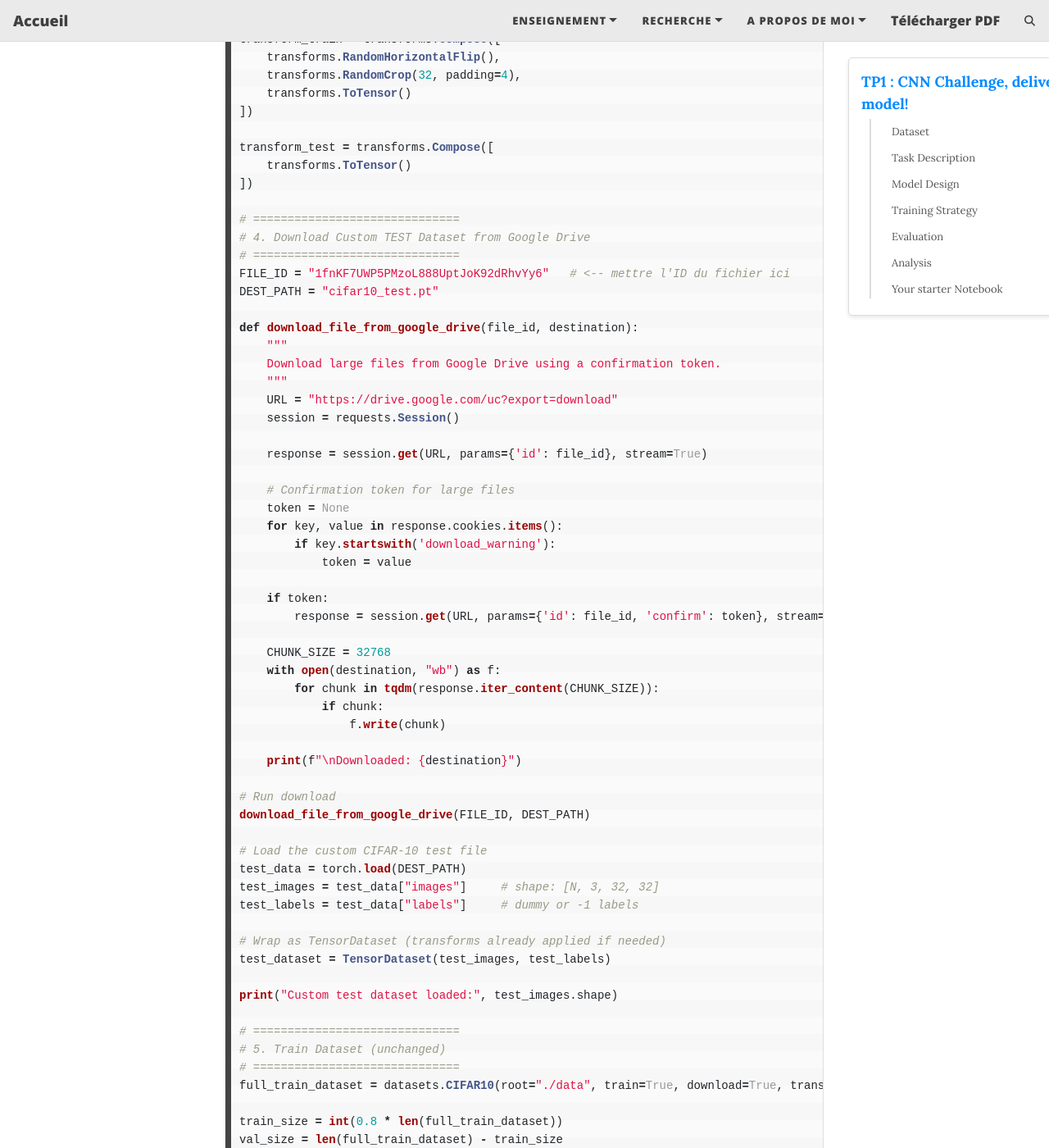
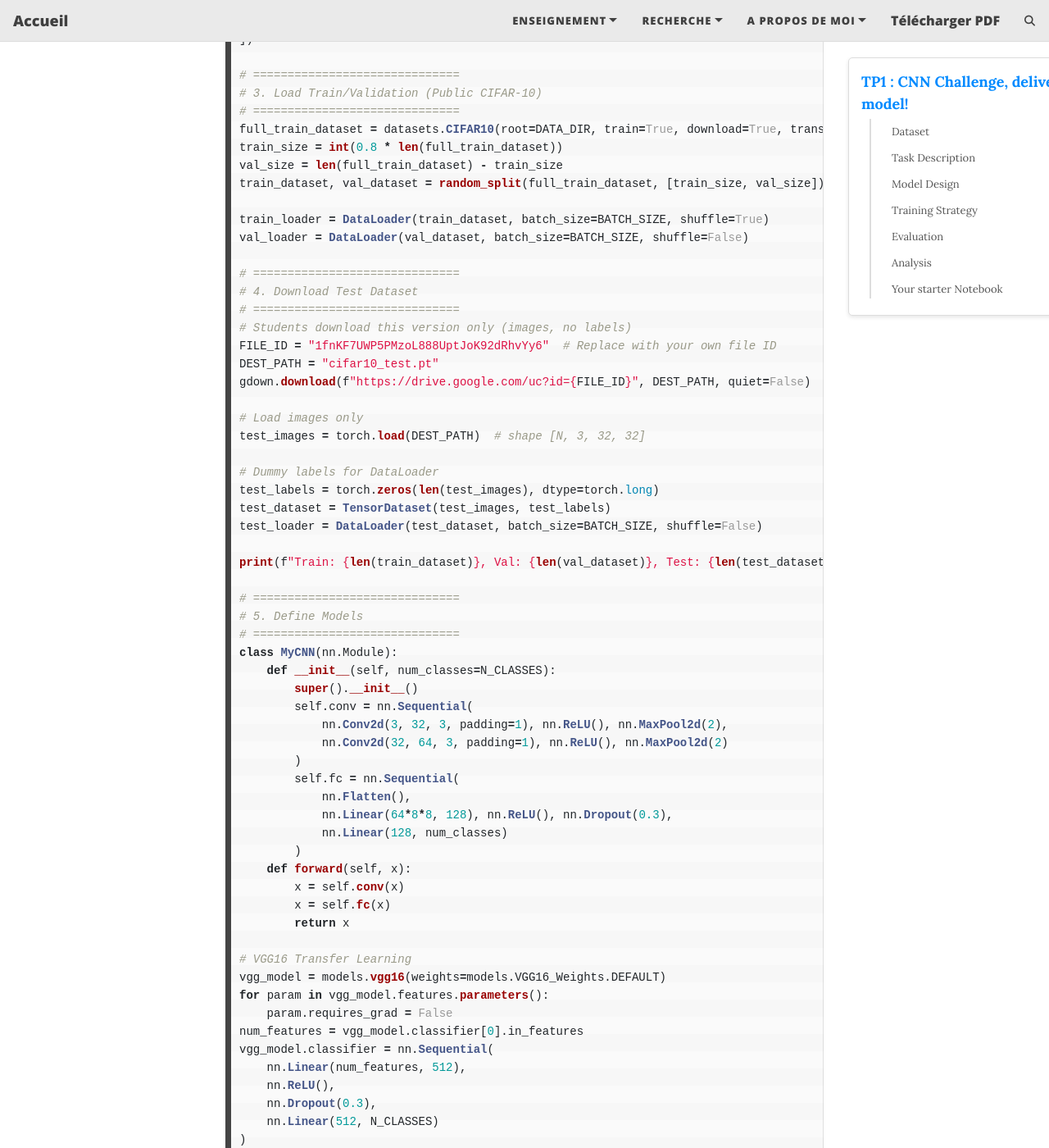
Before and after one commit to MariemZaouali/mariemzaouali.github.io, a Jekyll site: the page built from _posts/2025-11-13-genAITp1.md, in a window 1280 px wide and 1400 px high, scrolled down 2956 px. Shown: the whole window at 82% size. Built offline with Jekyll 4.4.1, drawn with Linux system fonts in a browser that asks for light colours; comment, search, counter and statistics services are not loaded; some of the changed text lies outside the part shown.

Commit message:
Update 2025-11-13-genAITp1.md

````diff
--- a/_posts/2025-11-13-genAITp1.md
+++ b/_posts/2025-11-13-genAITp1.md
@@ -62,40 +62,32 @@ Discuss your results:
 Please copy/paste your starter Notebook:
 ```python
 # ==============================
-# 0. Mount Google Drive (optional)
+# 0. Install & Imports
 # ==============================
-from google.colab import drive
+!pip install --quiet gdown
+from tqdm import tqdm, trange
 import os
-
-drive.mount('/content/drive')
-
-DATA_DIR = '/content/drive/MyDrive/CIFAR10_data'
-os.makedirs(DATA_DIR, exist_ok=True)
-print(f"Dataset will be stored in: {DATA_DIR}")
-
-# ==============================
-# 1. Imports
-# ==============================
 import torch
 import torch.nn as nn
 import torch.optim as optim
 from torch.utils.data import DataLoader, random_split, TensorDataset
 from torchvision import datasets, transforms, models
 import pandas as pd
-import requests
-from tqdm import tqdm
+import gdown
 
 # ==============================
-# 2. Hyperparameters
+# 1. Hyperparameters & Device
 # ==============================
 BATCH_SIZE = 64
 LR = 1e-3
 EPOCHS = 10
 N_CLASSES = 10
 DEVICE = "cuda" if torch.cuda.is_available() else "cpu"
+DATA_DIR = "./CIFAR10_data"
+os.makedirs(DATA_DIR, exist_ok=True)
 
 # ==============================
-# 3. Data Transforms
+# 2. Transforms
 # ==============================
 transform_train = transforms.Compose([
     transforms.RandomHorizontalFlip(),
@@ -108,67 +100,36 @@ transform_test = transforms.Compose([
 ])
 
 # ==============================
-# 4. Download Custom TEST Dataset from Google Drive
+# 3. Load Train/Validation (Public CIFAR-10)
 # ==============================
-FILE_ID = "1fnKF7UWP5PMzoL888UptJoK92dRhvYy6"   # <-- mettre l'ID du fichier ici
-DEST_PATH = "cifar10_test.pt"
-
-def download_file_from_google_drive(file_id, destination):
-    """
-    Download large files from Google Drive using a confirmation token.
-    """
-    URL = "https://drive.google.com/uc?export=download"
-    session = requests.Session()
-
-    response = session.get(URL, params={'id': file_id}, stream=True)
-
-    # Confirmation token for large files
-    token = None
-    for key, value in response.cookies.items():
-        if key.startswith('download_warning'):
-            token = value
-
-    if token:
-        response = session.get(URL, params={'id': file_id, 'confirm': token}, stream=True)
-
-    CHUNK_SIZE = 32768
-    with open(destination, "wb") as f:
-        for chunk in tqdm(response.iter_content(CHUNK_SIZE)):
-            if chunk:
-                f.write(chunk)
-
-    print(f"\nDownloaded: {destination}")
-
-# Run download
-download_file_from_google_drive(FILE_ID, DEST_PATH)
-
-# Load the custom CIFAR-10 test file
-test_data = torch.load(DEST_PATH)
-test_images = test_data["images"]     # shape: [N, 3, 32, 32]
-test_labels = test_data["labels"]     # dummy or -1 labels
-
-# Wrap as TensorDataset (transforms already applied if needed)
-test_dataset = TensorDataset(test_images, test_labels)
-
-print("Custom test dataset loaded:", test_images.shape)
-
-# ==============================
-# 5. Train Dataset (unchanged)
-# ==============================
-full_train_dataset = datasets.CIFAR10(root="./data", train=True, download=True, transform=transform_train)
-
+full_train_dataset = datasets.CIFAR10(root=DATA_DIR, train=True, download=True, transform=transform_train)
 train_size = int(0.8 * len(full_train_dataset))
 val_size = len(full_train_dataset) - train_size
 train_dataset, val_dataset = random_split(full_train_dataset, [train_size, val_size])
 
 train_loader = DataLoader(train_dataset, batch_size=BATCH_SIZE, shuffle=True)
-val_loader   = DataLoader(val_dataset, batch_size=BATCH_SIZE, shuffle=False)
-test_loader  = DataLoader(test_dataset, batch_size=BATCH_SIZE, shuffle=False)
-
-print("DataLoaders ready: train, val, test")
+val_loader = DataLoader(val_dataset, batch_size=BATCH_SIZE, shuffle=False)
 
 # ==============================
-# 6. Define Models
+# 4. Download Test Dataset
+# ==============================
+# Students download this version only (images, no labels)
+FILE_ID = "1fnKF7UWP5PMzoL888UptJoK92dRhvYy6"  # Replace with your own file ID
+DEST_PATH = "cifar10_test.pt"
+gdown.download(f"https://drive.google.com/uc?id={FILE_ID}", DEST_PATH, quiet=False)
+
+# Load images only
+test_images = torch.load(DEST_PATH)  # shape [N, 3, 32, 32]
+
+# Dummy labels for DataLoader
+test_labels = torch.zeros(len(test_images), dtype=torch.long)
+test_dataset = TensorDataset(test_images, test_labels)
+test_loader = DataLoader(test_dataset, batch_size=BATCH_SIZE, shuffle=False)
+
+print(f"Train: {len(train_dataset)}, Val: {len(val_dataset)}, Test: {len(test_dataset)}")
+
+# ==============================
+# 5. Define Models
 # ==============================
 class MyCNN(nn.Module):
     def __init__(self, num_classes=N_CLASSES):
@@ -182,7 +143,6 @@ class MyCNN(nn.Module):
             nn.Linear(64*8*8, 128), nn.ReLU(), nn.Dropout(0.3),
             nn.Linear(128, num_classes)
         )
-
     def forward(self, x):
         x = self.conv(x)
         x = self.fc(x)
@@ -192,7 +152,6 @@ class MyCNN(nn.Module):
 vgg_model = models.vgg16(weights=models.VGG16_Weights.DEFAULT)
 for param in vgg_model.features.parameters():
     param.requires_grad = False
-
 num_features = vgg_model.classifier[0].in_features
 vgg_model.classifier = nn.Sequential(
     nn.Linear(num_features, 512),
@@ -224,12 +182,15 @@ def train_one_epoch(model, loader, criterion, optimizer):
         total += y.size(0)
     return total_loss / total, correct / total
 
-def evaluate(model, loader, criterion=None):
+def evaluate(model, loader, criterion=None, show_progress=False):
     model.eval()
     total_loss, correct, total = 0, 0, 0
     y_pred = []
+    iterator = loader
+    if show_progress:
+        iterator = tqdm(loader, desc="Evaluating", unit="batch")
     with torch.no_grad():
-        for x, y in loader:
+        for x, y in iterator:
             x, y = x.to(DEVICE), y.to(DEVICE)
             out = model(x)
             if criterion is not None:
@@ -238,12 +199,12 @@ def evaluate(model, loader, criterion=None):
             y_pred.extend(preds.cpu().numpy())
             correct += (preds == y).sum().item()
             total += y.size(0)
-    avg_loss = total_loss / total if criterion is not None else None
+    avg_loss = None if criterion is None else total_loss / total
     acc = correct / total
     return avg_loss, acc, y_pred
 
 # ==============================
-# 8. Training Loop + Save Prediction File
+# 7. Training Loop + Save Test Predictions
 # ==============================
 criterion = nn.CrossEntropyLoss()
 
@@ -251,21 +212,22 @@ for name, model in models_dict.items():
     optimizer = optim.Adam(filter(lambda p: p.requires_grad, model.parameters()), lr=LR)
     print(f"\nTraining {name} ...")
 
-    for epoch in range(1, EPOCHS + 1):
+    # Epoch loop with progress bar
+    for epoch in trange(1, EPOCHS + 1, desc="Epochs", unit="epoch"):
         train_loss, train_acc = train_one_epoch(model, train_loader, criterion, optimizer)
         val_loss, val_acc, _ = evaluate(model, val_loader, criterion)
-        print(f"Epoch [{epoch}/{EPOCHS}] | Train Loss: {train_loss:.4f} | Train Acc: {train_acc:.3f} | "
-              f"Val Loss: {val_loss:.4f} | Val Acc: {val_acc:.3f}")
+        tqdm.write(f"Epoch [{epoch}/{EPOCHS}] | "
+                   f"Train Loss: {train_loss:.4f} | Train Acc: {train_acc:.3f} | "
+                   f"Val Loss: {val_loss:.4f} | Val Acc: {val_acc:.3f}")
 
-    # Save test predictions with ID
-    _, _, test_preds = evaluate(model, test_loader)
+    # Evaluate on test set with progress bar
+    _, _, test_preds = evaluate(model, test_loader, show_progress=True)
     submission = pd.DataFrame({
-        "Id": list(range(len(test_preds))),  # keeps the ID
+        "Id": list(range(len(test_preds))),
         "Predicted": test_preds
     })
     submission_file = f"{name}_CIFAR10_test_predictions.csv"
     submission.to_csv(submission_file, index=False)
-    print(f"\nTest predictions saved to {submission_file}")
-
+    print(f"Test predictions saved to {submission_file}")
 
 ```
````
Also changed, not shown: other parts of _posts/2025-11-13-genAITp1.md (+1 -2 lines).
